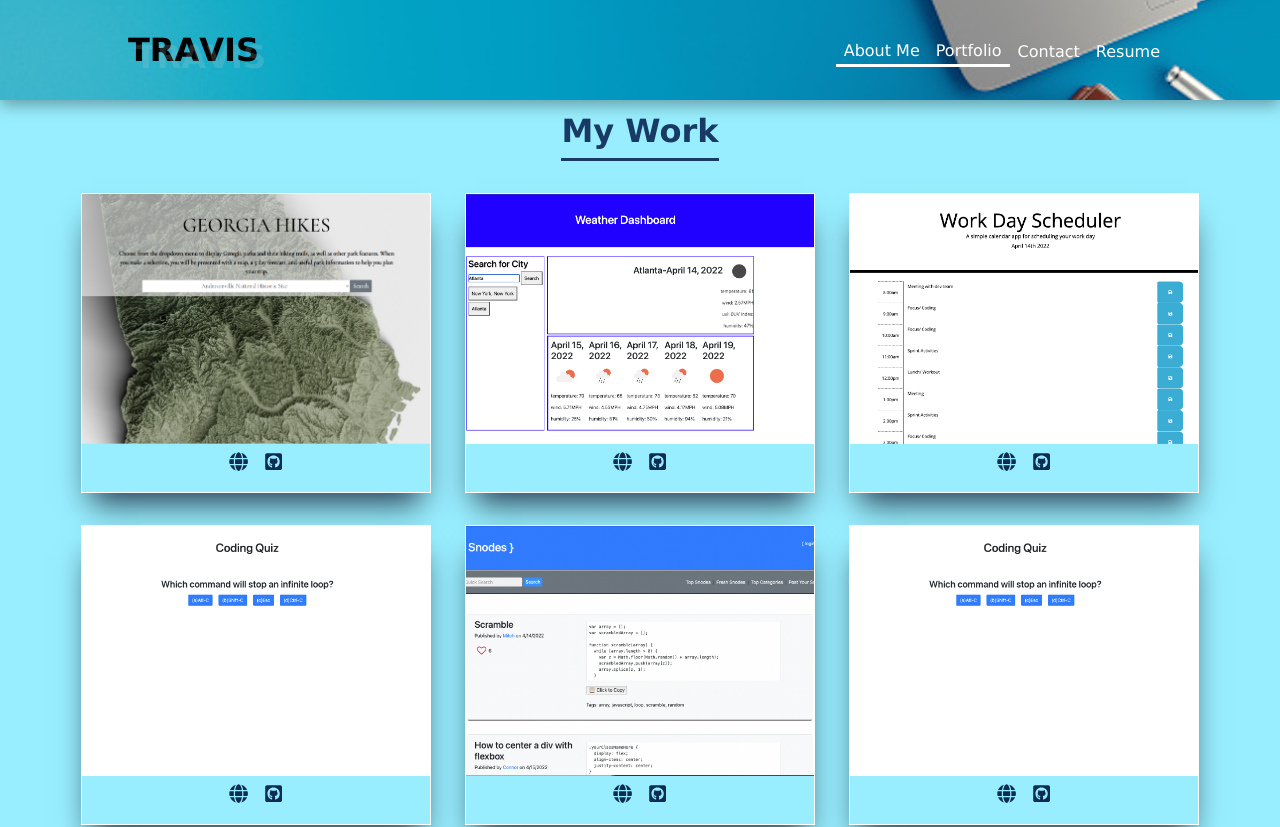
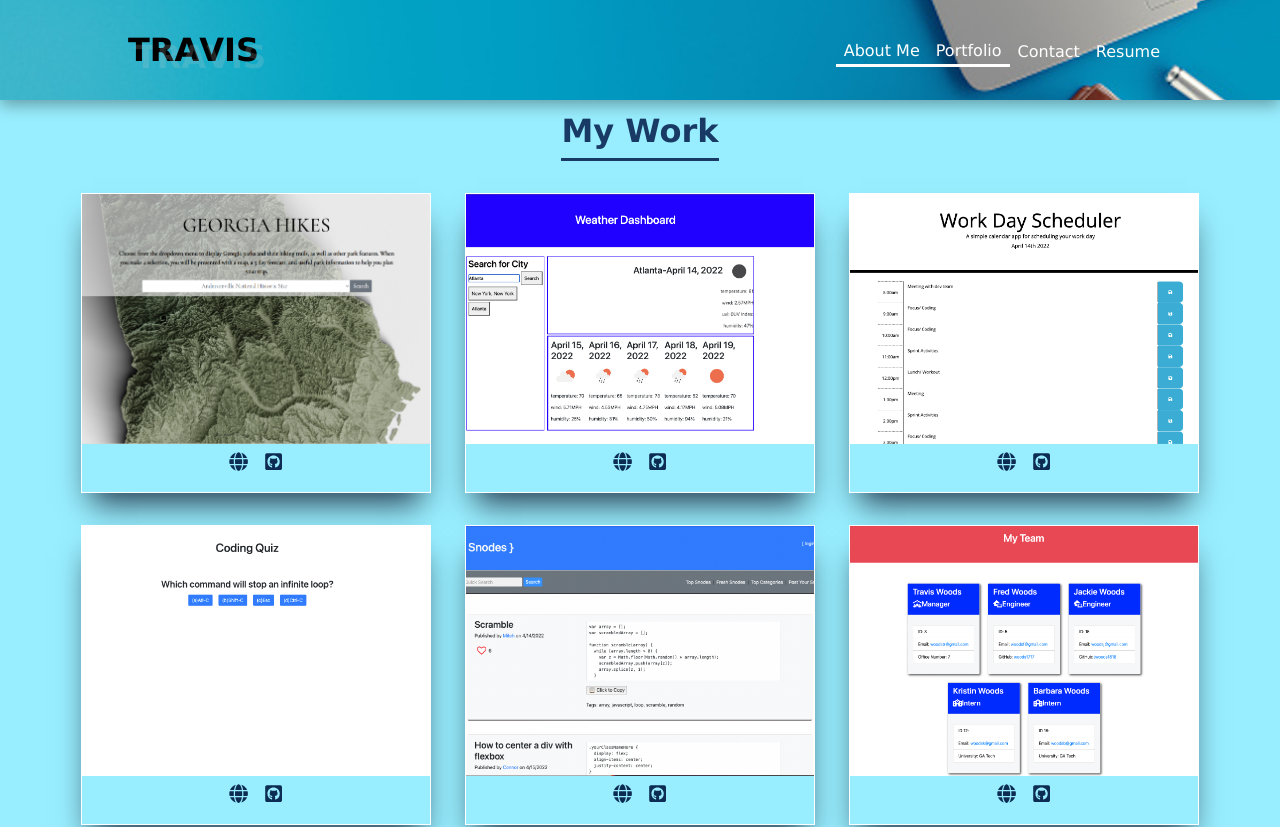
Before and after one commit to woodstr3313/React-Portfolio, a React (Create React App) app: page /Portfolio in a window 1280 px wide. Shown: the top 827 px of the page. Built offline with nearby package versions, Linux system fonts and the light colour scheme.

Commit message:
updated portfolio data and added project

```diff
--- a/src/App.js
+++ b/src/App.js
@@ -11,11 +11,6 @@ import {BrowserRouter as Router, Routes, Route} from "react-router-dom"
 function App() {
   const [currentPage, setCurrentPage] = useState("About");
   const [showNav, setShowNav]= useState(false)
-
-  // const showNavigation = ()=>{
-  //   setShowNav(!showNav)
-  // }
-
 
   return (
     <div className="App">
--- a/src/assets/portfolioData.js
+++ b/src/assets/portfolioData.js
@@ -41,10 +41,10 @@ const portfolioData = [
     },
     {
         id:6,
-        name:'Snodes',
-        image:require('../portfolio images/Coding-Quiz.png'),
-        url1:"https://floating-shore-96827.herokuapp.com",
-        url2:"https://github.com/woodstr3313/snode",
+        name:'Team Profile Generator',
+        image:require('../portfolio images/TeamProfileGenerator.png'),
+        // url1:"https://floating-shore-96827.herokuapp.com",
+        url2:"https://github.com/woodstr3313/Team-Profile-Generator",
 
     }
 ]
--- a/src/sections/About.js
+++ b/src/sections/About.js
@@ -15,7 +15,7 @@ function About() {
           <div className="about-img">
             <img src={image} alt="Travis Pic" />
           </div>
-          <div class="header-text">
+          <div className="header-text">
             <h2>
               Hi I'm <span>Travis</span> <span>Woods</span>
             </h2>
```
Also changed, not shown: src/index.css (+0 -9 lines), src/sections/Portfolio.js (+0 -16 lines), src/portfolio images/TeamProfileGenerator.png (added).
